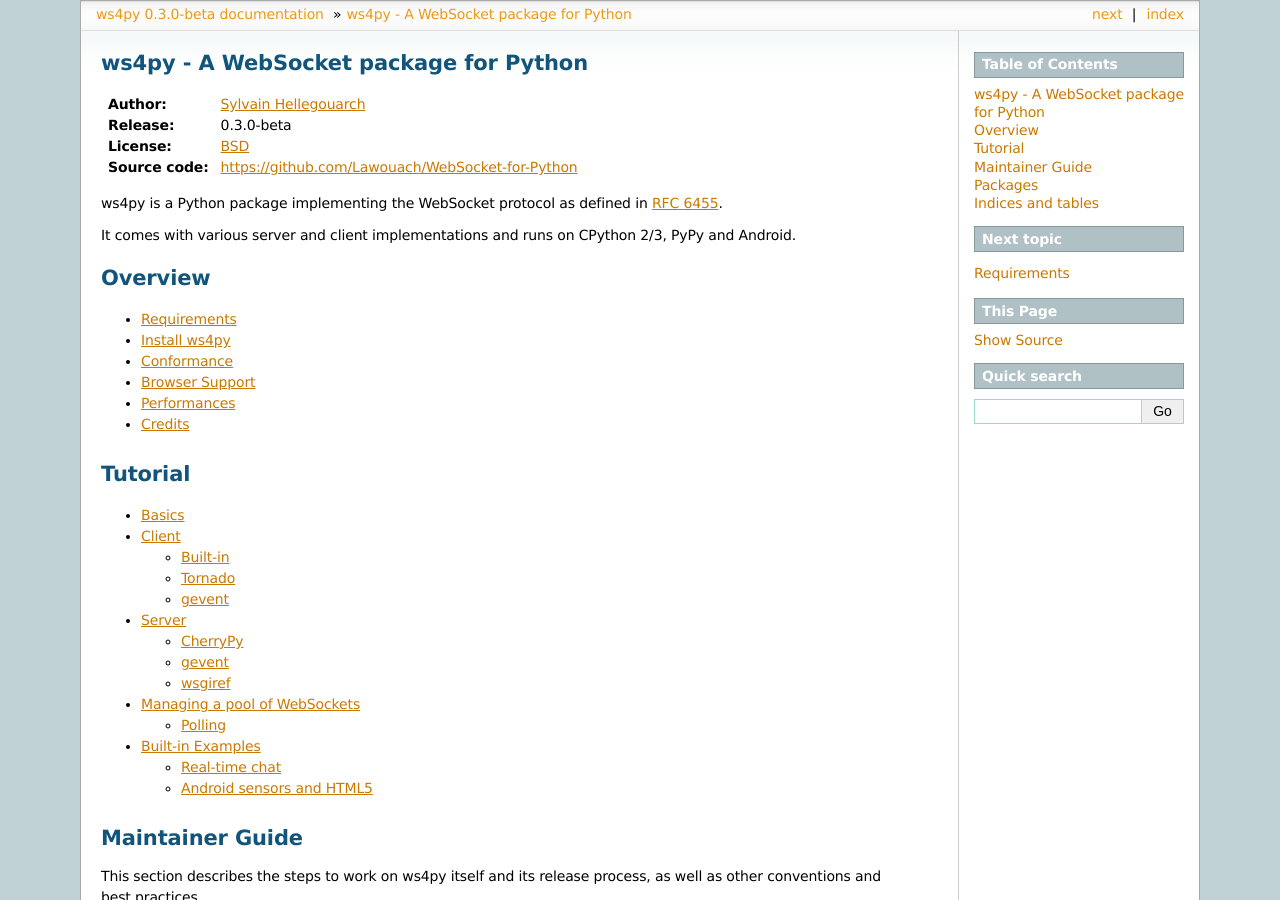
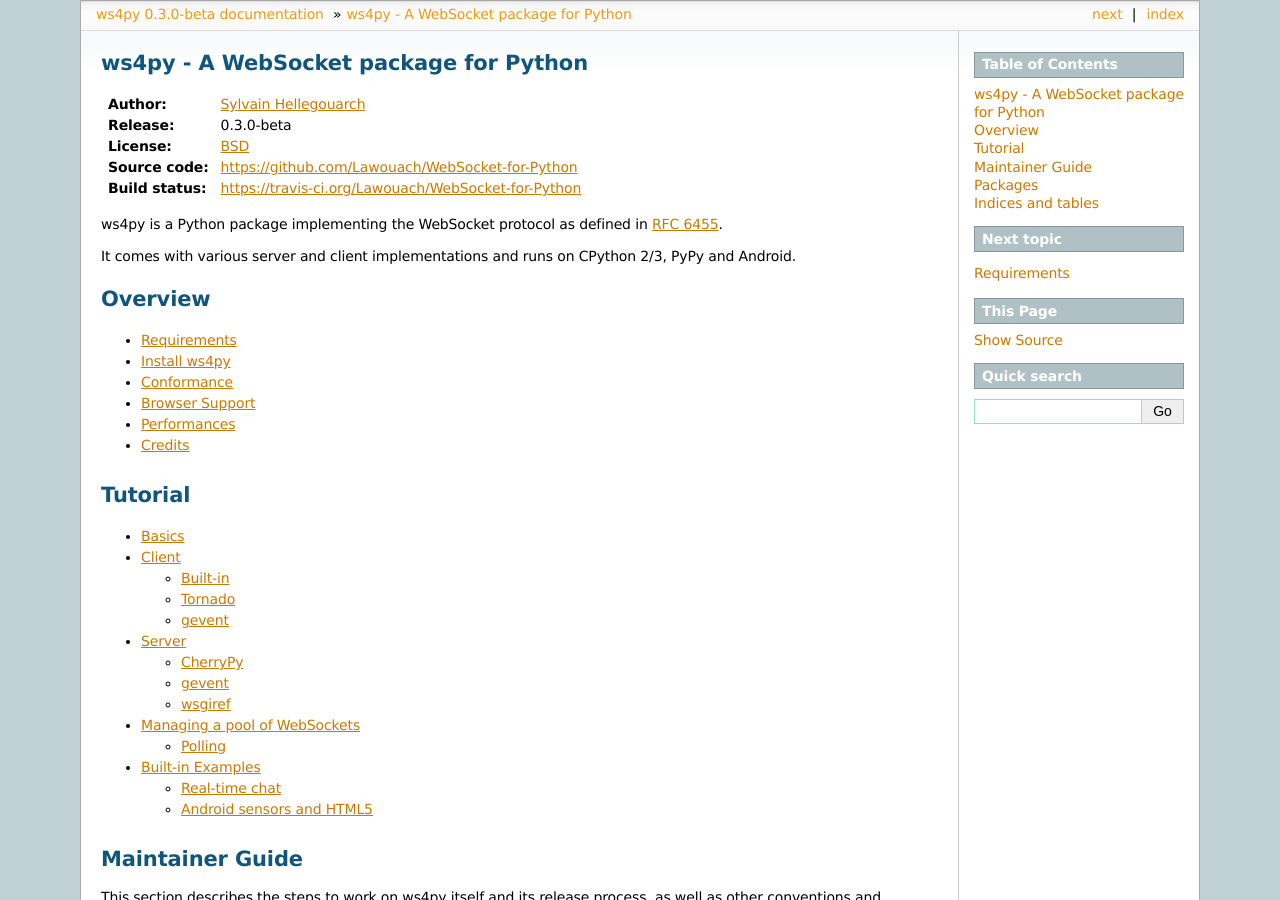
Before and after one commit to Lawouach/WebSocket-for-Python, a Sphinx documentation site: the page built from docs/index.rst, in a window 1280 px wide and 900 px high. Built offline with Sphinx 7.4.7, drawn with Linux system fonts in a browser that asks for light colours.

Commit message:
added travis link

```diff
--- a/docs/index.rst
+++ b/docs/index.rst
@@ -5,6 +5,7 @@
 :Release: |version|
 :License: `BSD <https://github.com/Lawouach/WebSocket-for-Python/blob/master/LICENSE>`_
 :Source code: https://github.com/Lawouach/WebSocket-for-Python
+:Build status: https://travis-ci.org/Lawouach/WebSocket-for-Python
 
 
 ws4py is a Python package implementing the WebSocket protocol as defined in `RFC 6455 <http://tools.ietf.org/html/rfc6455>`_.
```
